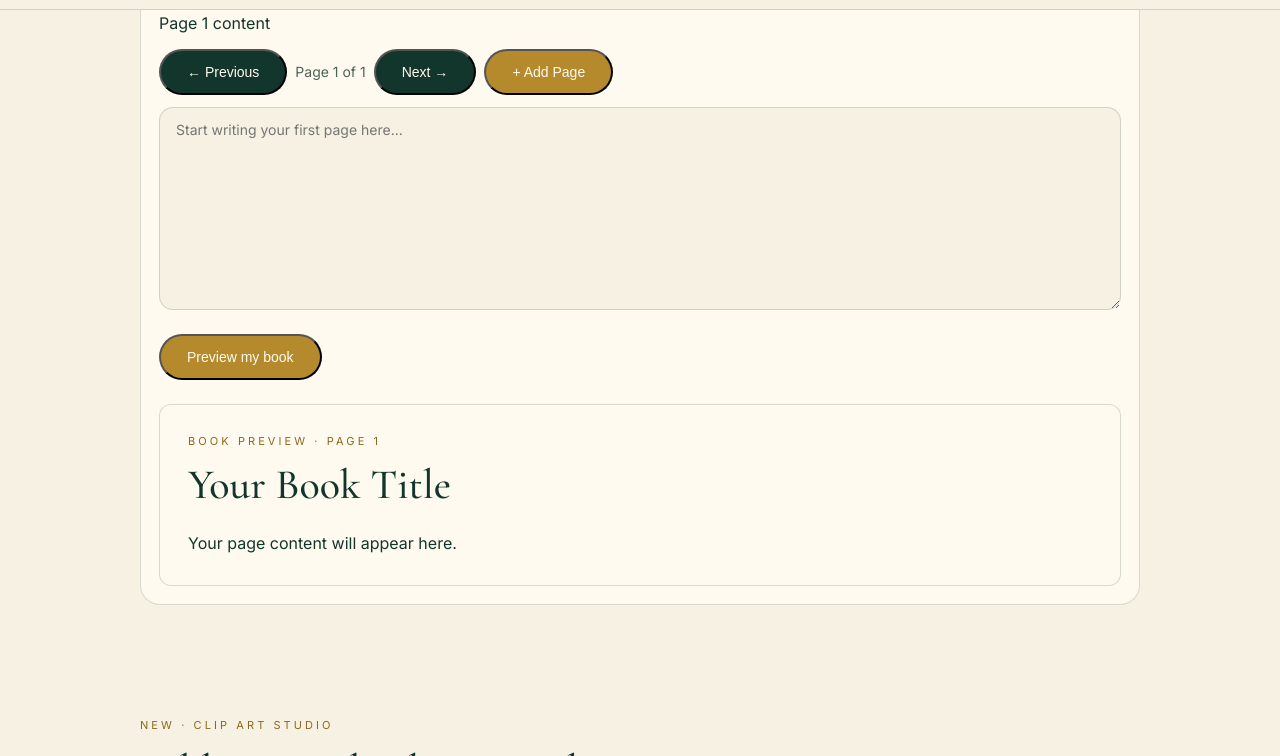
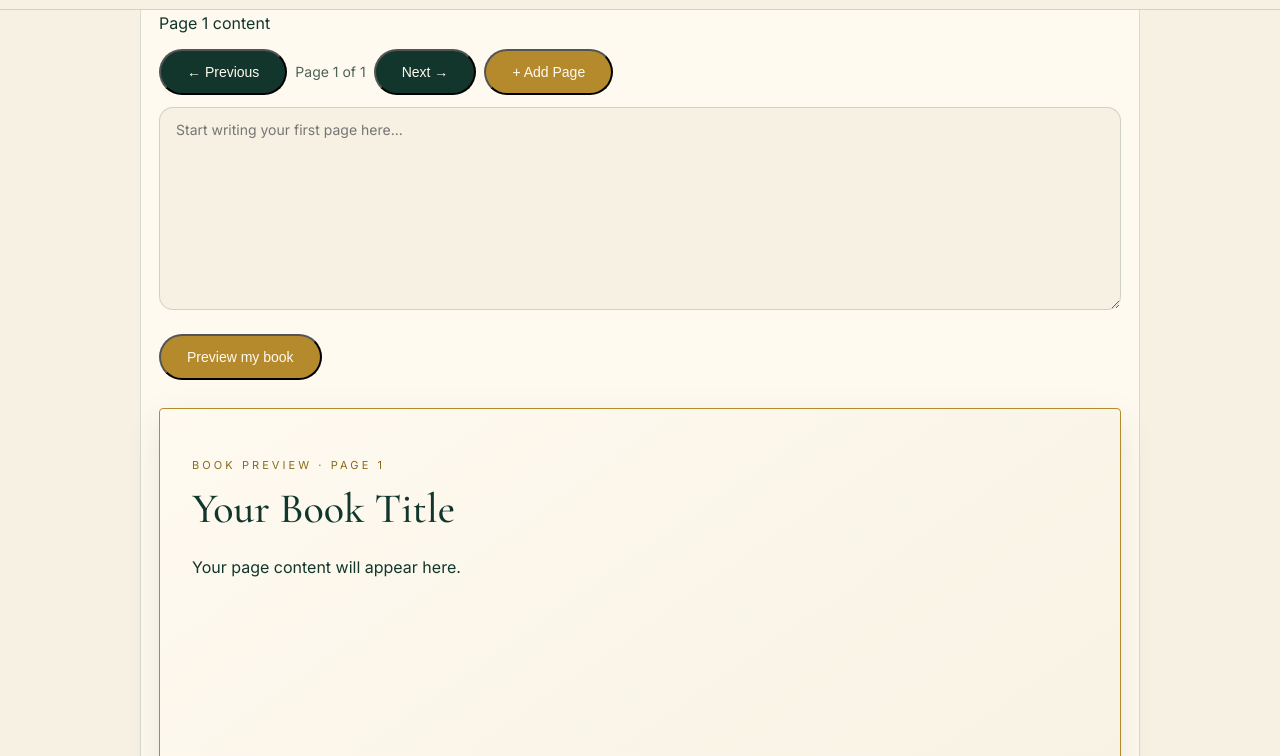
Before and after one commit to aishakarim64-sketch/kreovanta, a plain HTML site: page index.html in a window 1280 px wide. Both pictures are taken after a click on the button "Preview my book". Shown: the part 2747-3503 px from the top of the page. Drawn offline with nearby package versions, Linux system fonts and the light colour scheme.

Commit message:
Update index.html

```diff
--- a/index.html
+++ b/index.html
@@ -216,7 +216,7 @@ footer{text-align:center;padding:30px 20px;color:var(--muted);font-size:12px;let
 
     <button class="btn gold" type="button" style="margin-top:16px" onclick="document.getElementById('book-preview-title').textContent=document.getElementById('book-title').value||'Your Book Title';document.getElementById('book-preview-subtitle').textContent=document.getElementById('book-subtitle').value;document.getElementById('book-preview-content').textContent=document.getElementById('book-content').value||'Your page content will appear here.';document.getElementById('book-preview').style.display='block'">Preview my book</button>
 
-    <div id="book-preview" style="display:none;margin-top:24px;padding:28px;background:var(--card);border:1px solid var(--line);border-radius:12px">
+    <div id="book-preview" style="display:none;margin-top:28px;padding:48px 32px;min-height:480px;background:linear-gradient(145deg,#fffaf0,#f7f1e3);border:1px solid #b48a2c;border-radius:4px;box-shadow:0 12px 35px rgba(18,54,43,.10);position:relative;overflow-wrap:anywhere">
       <p class="eyebrow">Book preview · Page 1</p>
       <h2 class="serif" id="book-preview-title">Your Book Title</h2>
       <p id="book-preview-subtitle" style="color:var(--muted)"></p>
```
